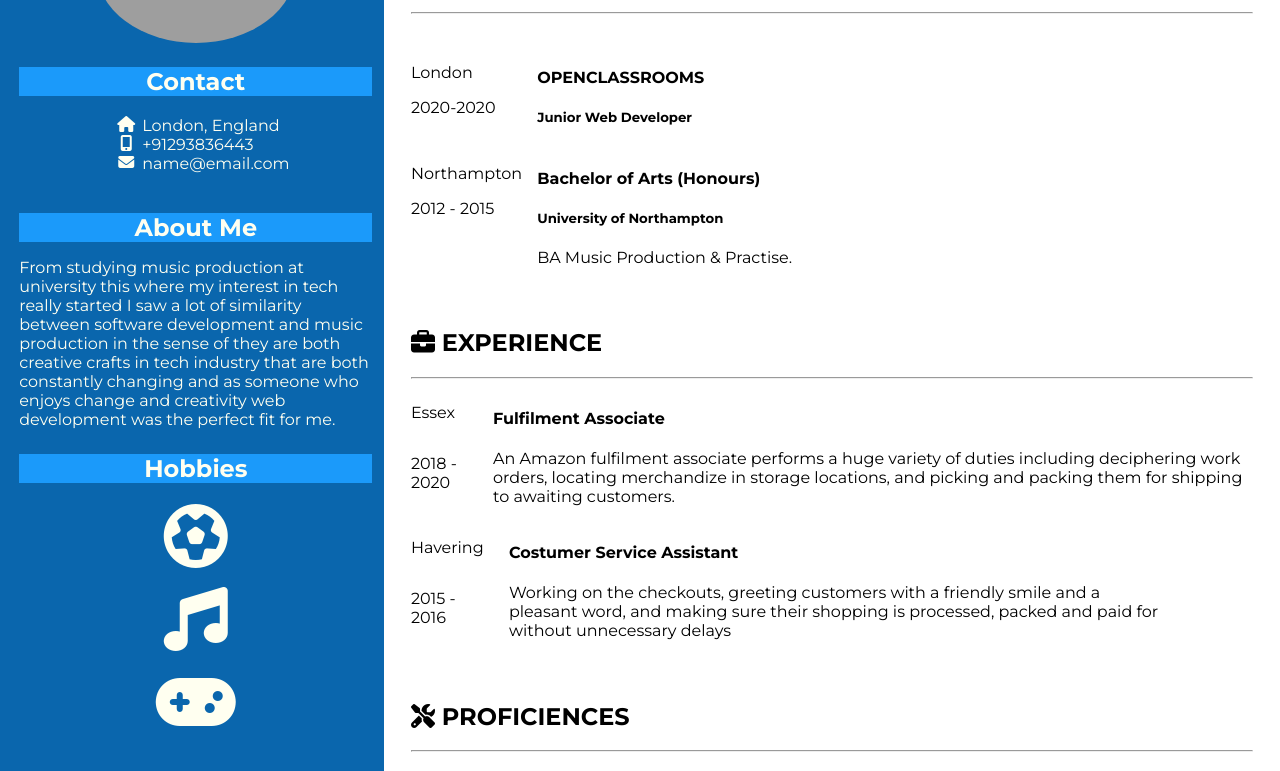
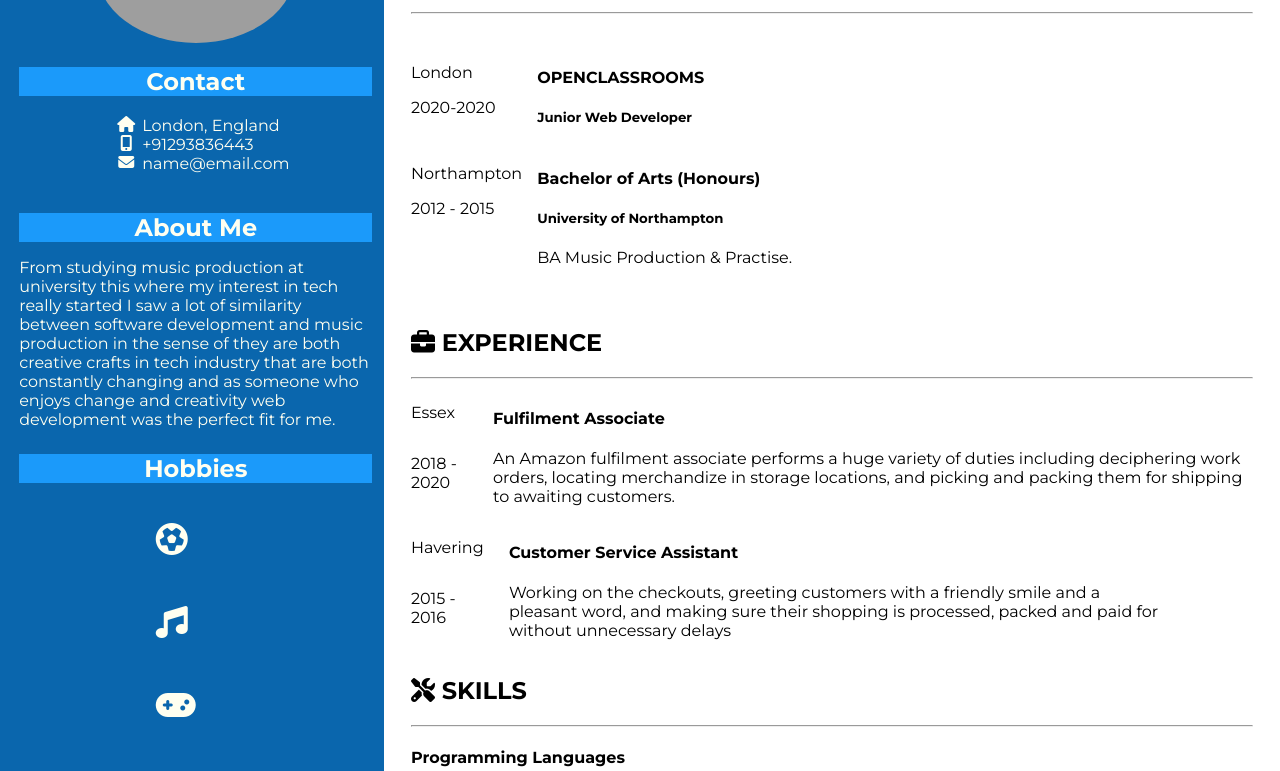
Before and after one commit to PatrickOlaniyan/Turn-Your-Resume-Into-A-Web-Page, a plain HTML site: page index.html in a window 1280 px wide. Shown: the part 119-890 px from the top of the page. Drawn offline with Linux system fonts and the light colour scheme; grey boxes are pictures that could not be loaded.

Commit message:
Update index.html

```diff
--- a/index.html
+++ b/index.html
@@ -14,7 +14,7 @@
     <!--The grid container contains the left and right side of the resume. -->
     <div class="grid-container">
         <!--The left resume div contains resume image, contact details and also the about me section-->
-        <div class="resume-left">
+        <aside class="resume-left">
             <img class="resume-image" src="profile.png" alt="profile pic1">
             <h2 class="contact-title">Contact</h2>
             <div class="contact">
@@ -41,18 +41,18 @@
             <!--The fontawsome icon hobbies list -->
             <div class="hobbies">
                 <span class="fa-stack fa-2x">
-                    <i class="fa fa-futbol fa-stack-2x"></i>
+                    <i class="fa fa-futbol fa-stack"></i>
                 </span>
                 <br>
                 <span class="fa-stack fa-2x">
-                    <i class="fa fa-music fa-stack-2x"></i>
+                    <i class="fa fa-music fa-stack"></i>
                 </span>
                 <br>
                 <span class="fa-stack fa-2x">
-                    <i class="fa fa-gamepad fa-stack-2x"></i>
+                    <i class="fa fa-gamepad fa-stack"></i>
                 </span>
             </div>
-        </div>
+        </aside>
 
         <!--Resume right div contains name, education, experience, proficences and references-->
         <div class="resume-right">
@@ -104,14 +104,14 @@
                         <p>2015 - 2016</p>
                     </div>
                     <div class="right">
-                        <h4>Costumer Service Assistant</h4>
+                        <h4>Customer Service Assistant</h4>
                         <p>Working on the checkouts, greeting customers with a friendly smile and a pleasant word, and
                             making sure their shopping is processed, packed and paid for without unnecessary delays</p>
                     </div>
                 </div>
             </div>
-            <div class="proficiences">
-                <h2><span class="fas fa-tools"></span> PROFICIENCES</h2>
+            <div class="skills">
+                <h2><span class="fas fa-tools"></span> SKILLS</h2>
                 <hr>
                 <h4>Programming Languages</h4>
                 <ul class="fa-ul">
```
